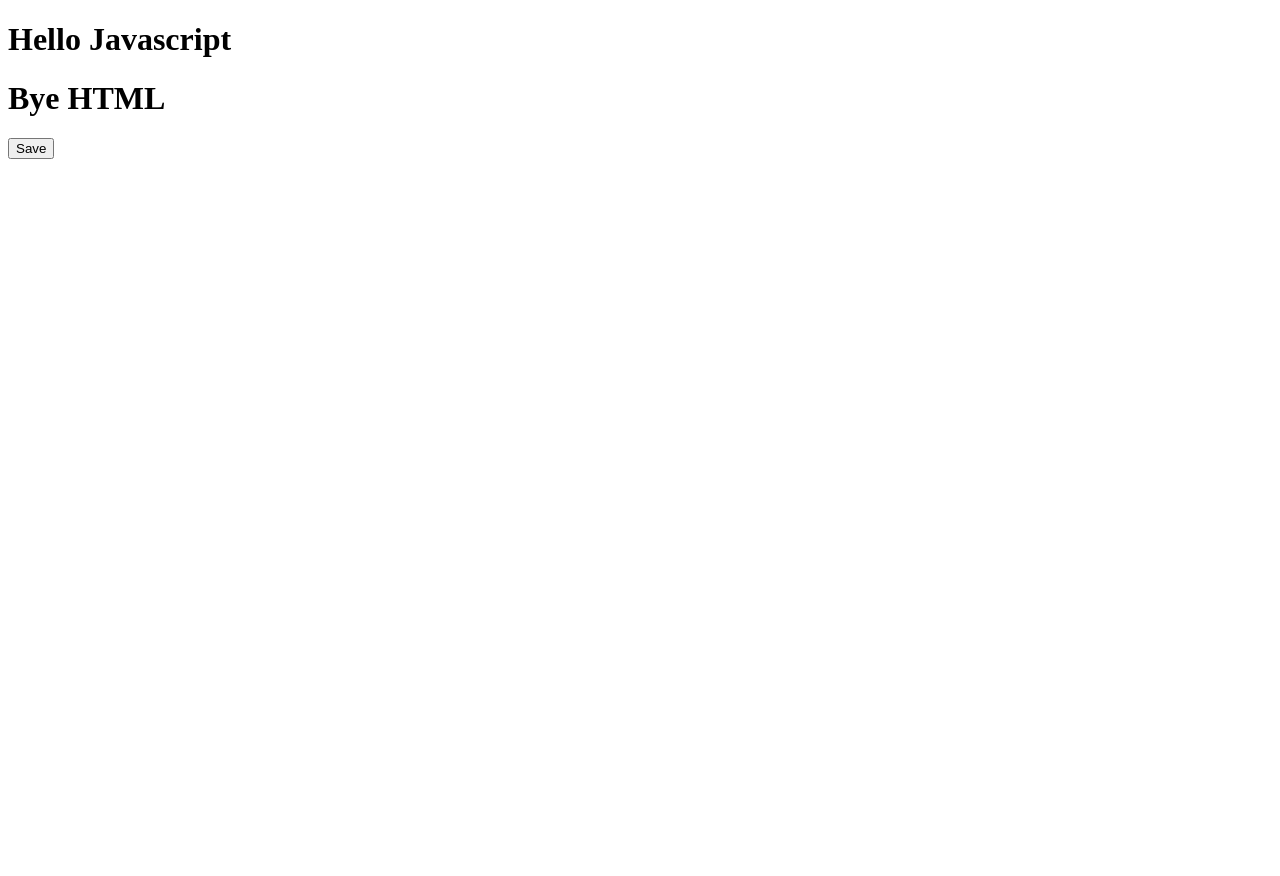
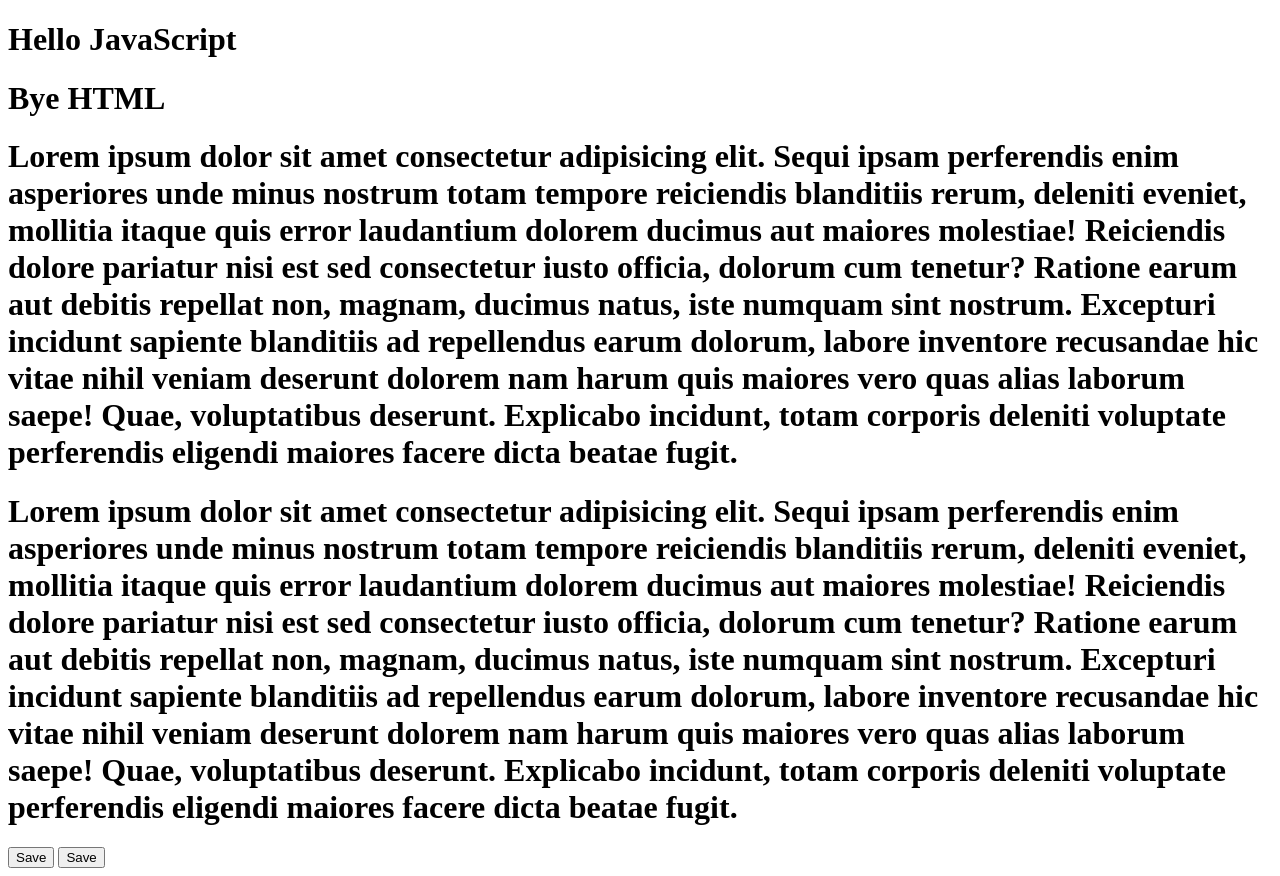
Before and after one commit to Abbos1202/javascript, a plain HTML site: page index.html in a window 1280 px wide. Before the commit the page ends 800 px from the top, so only its background shows below. Drawn offline with Linux system fonts and the light colour scheme.

Commit message:
first commit

```diff
--- a/index.html
+++ b/index.html
@@ -1,16 +1,41 @@
 <!DOCTYPE html>
 <html lang="en">
-<head>
-    <meta charset="UTF-8">
-    <meta name="viewport" content="width=device-width, initial-scale=1.0">
+  <head>
+    <meta charset="UTF-8" />
+    <meta name="viewport" content="width=device-width, initial-scale=1.0" />
     <title>Document</title>
-</head>
-<body>
-
-    <h1>Hello Javascript</h1>
+  </head>
+  <body>
+    <h1>Hello JavaScript</h1>
     <h1>Bye HTML</h1>
+    <h1>
+      Lorem ipsum dolor sit amet consectetur adipisicing elit. Sequi ipsam
+      perferendis enim asperiores unde minus nostrum totam tempore reiciendis
+      blanditiis rerum, deleniti eveniet, mollitia itaque quis error laudantium
+      dolorem ducimus aut maiores molestiae! Reiciendis dolore pariatur nisi est
+      sed consectetur iusto officia, dolorum cum tenetur? Ratione earum aut
+      debitis repellat non, magnam, ducimus natus, iste numquam sint nostrum.
+      Excepturi incidunt sapiente blanditiis ad repellendus earum dolorum,
+      labore inventore recusandae hic vitae nihil veniam deserunt dolorem nam
+      harum quis maiores vero quas alias laborum saepe! Quae, voluptatibus
+      deserunt. Explicabo incidunt, totam corporis deleniti voluptate
+      perferendis eligendi maiores facere dicta beatae fugit.
+    </h1>
+    <h1>
+      Lorem ipsum dolor sit amet consectetur adipisicing elit. Sequi ipsam
+      perferendis enim asperiores unde minus nostrum totam tempore reiciendis
+      blanditiis rerum, deleniti eveniet, mollitia itaque quis error laudantium
+      dolorem ducimus aut maiores molestiae! Reiciendis dolore pariatur nisi est
+      sed consectetur iusto officia, dolorum cum tenetur? Ratione earum aut
+      debitis repellat non, magnam, ducimus natus, iste numquam sint nostrum.
+      Excepturi incidunt sapiente blanditiis ad repellendus earum dolorum,
+      labore inventore recusandae hic vitae nihil veniam deserunt dolorem nam
+      harum quis maiores vero quas alias laborum saepe! Quae, voluptatibus
+      deserunt. Explicabo incidunt, totam corporis deleniti voluptate
+      perferendis eligendi maiores facere dicta beatae fugit.
+    </h1>
     <button>Save</button>
-
-</body>
-<script src="./script.js"></script>
+    <button>Save</button>
+  </body>
+  <script src="./script.js"></script>
 </html>
--- a/script.js
+++ b/script.js
@@ -1,8 +1,6 @@
-// JavaScript nima ?
-// Js faylni githubga bog'lash
-// JavaScriptni 3 xil ko'rinishda compile (yurgazib ko'rish) va ularning bir biridan farqi haqida
-// Nodejs o'rnatish
+console.log("Hello JavaScript 1");
 
+let text =
+  "Lorem ipsum dolor sit amet consectetur adipisicing elit. Sequi ipsam perferendis enim asperiores unde minus nostrum totam tempore reiciendis blanditiis rerum, deleniti eveniet, mollitia itaque quis error laudantium dolorem ducimus aut maiores molestiae! Reiciendis dolore pariatur nisi est sed consectetur iusto officia, dolorum cum tenetur? Ratione earum aut debitis repellat non, magnam, ducimus natus, iste numquam sint nostrum. Excepturi incidunt sapiente blanditiis ad repellendus earum dolorum, labore inventore recusandae hic vitae nihil veniam deserunt dolorem nam harum quis maiores vero quas alias laborum saepe! Quae, voluptatibus deserunt. Explicabo incidunt, totam corporis deleniti voluptate perferendis eligendi maiores facere dicta beatae fugit.";
 
-
-console.log("Hello JavaScript separated")
+  console.log(text);
```
